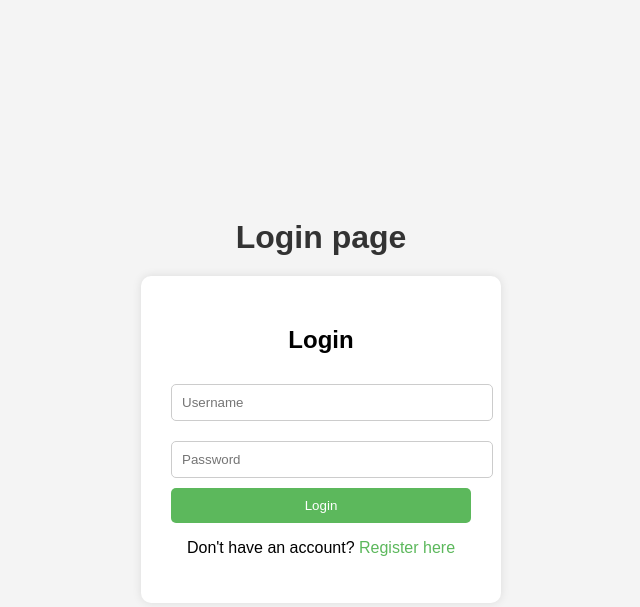
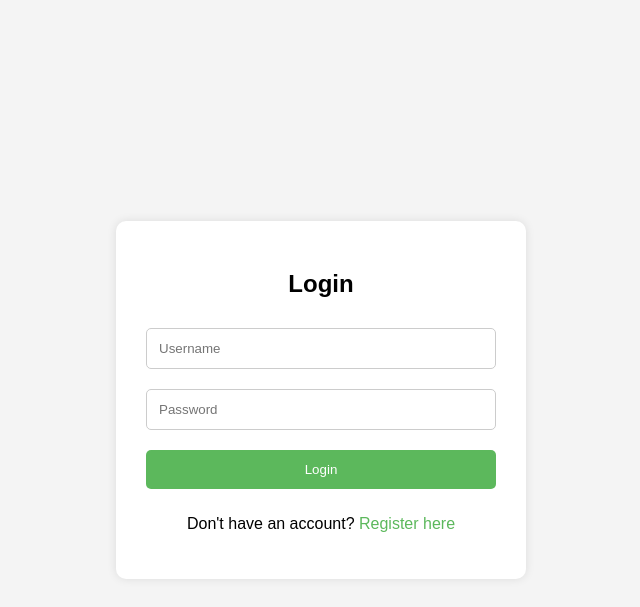
Before and after one commit to 3022249729/GetPost, a Flask app: page /login in a window 1280 px wide. Shown: the top 607 px of the page, without its empty margins (319-959 px from the left). Run offline with Flask 3, Linux system fonts and the light colour scheme.

Commit message:
Fixed register/login error feedback; fixed reggister/login input fields are slightly bigger than the button

```diff
--- a/app.py
+++ b/app.py
@@ -8,9 +8,7 @@ import bcrypt
 from utils.posts import get_post, create_post
 
 app = Flask(__name__)
-
-secret_key = secrets.token_hex(32)
-app.secret_key = 'HOIiot895@#128&900adf(afsd0)_12hrgafsd'
+app.secret_key = secrets.token_hex(16)
 
 db = connect_db()
 if db is not None:
@@ -24,11 +22,12 @@ def login():
     if request.method == 'POST':
         username = request.form.get('username')
         password = request.form.get('password')
-        response = make_response(redirect('/'))
         user = credential_collection.find_one({"username": username})
         if user is None or not bcrypt.checkpw(password.encode('utf-8'), user['password_hash']):
-            return response
+            flash("Invalid username/password", "error")
+            return redirect(url_for('login'))
 
+        response = make_response(redirect('/'))
         auth_token = secrets.token_hex(16)
         hash_auth_token = hashlib.sha256(auth_token.encode('utf-8')).hexdigest()
         credential_collection.update_one(
@@ -37,6 +36,7 @@ def login():
         )
         response.set_cookie('auth_token', auth_token, httponly=True, max_age=3600)
         return response
+
     if request.method == 'GET':
         response = make_response(render_template('login.html'))
         response.headers['X-Content-Type-Options'] = 'nosniff'
@@ -49,26 +49,21 @@ def register():
         username = request.form.get('username')
         password = request.form.get('password')
         confirm_password = request.form.get('confirm_password')
-        if not username:
-            flash("Username cannot be empty", "error")
-        if not password:
-            flash("Password cannot be empty", "error")
-        if not confirm_password:
-            flash("Confirm password cannot be empty", "error")
 
+        # Check if passwords match
         if password != confirm_password:
             flash("Passwords do not match", "error")
-            return render_template('register.html')  # Stay on home page
+            return render_template('register.html')
 
-
+        # Check if password meets strength requirements
         if not validate_password(password):
-            flash("Password invalid", "error")
-            return render_template('register.html')  # Stay on home page
+            flash("Password does not meet the requirements:<br>- 8+ characters<br>- 1 lowercase letter<br>- 1 uppercase letter<br>- 1 special character: !,@,#,$,%,^,&,(,),-,_,=", "error")
+            return render_template('register.html')
 
         # Check if the username is already taken
         if credential_collection.find_one({"username": username}):
             flash("Username already taken", "error")
-            return render_template('register.html')  # Stay on home page
+            return render_template('register.html')
 
         # Hash the password with bcrypt and insert into database
         hashed_password = bcrypt.hashpw(password.encode('utf-8'), bcrypt.gensalt())
@@ -76,12 +71,10 @@ def register():
             "username": username,
             "password_hash": hashed_password
         })
-        flash("Registration successful! You can now log in.", "success")
-        return redirect(url_for('login'), 302)
-
+        return redirect(url_for('login'))
 
     # GET request
-    return render_template('register.html')  # Render home page
+    return render_template('register.html')
 
 
 @app.route('/logout', methods=['GET'])
@@ -101,8 +94,11 @@ def home():
     auth_token = request.cookies.get("auth_token")
     user = credential_collection.find_one({"auth_token_hash":hashlib.sha256(auth_token.encode()).hexdigest()})
     if not user:
-        return redirect(url_for("login"), 302)
+        response = make_response(redirect(url_for("login"), 302))
+        response.set_cookie('auth_token', '', expires=0)
+        return response
     #if using invalid auth_token, redirect back to login
+
     response = make_response(render_template('home_page.html'))
     response.mimetype = "text/html"
     response.headers['X-Content-Type-Options'] = 'nosniff'
--- a/static/css/login.css
+++ b/static/css/login.css
@@ -18,26 +18,26 @@ body {
     padding: 30px;
     border-radius: 10px;
     box-shadow: 0 0 10px rgba(0, 0, 0, 0.1);
-    width: 300px;
+    width: 350px;
 }
 h2 {
     text-align: center;
     margin-bottom: 20px;
 }
+input[type="text"], input[type="password"], button {
+    width: 100%;
+    padding: 12px;
+    margin: 10px 0;
+    border-radius: 5px;
+    box-sizing: border-box;
+}
 input[type="text"], input[type="password"] {
-    width: 100%;
-    padding: 10px;
-    margin: 10px 0;
     border: 1px solid #ccc;
-    border-radius: 5px;
 }
 button {
-    width: 100%;
-    padding: 10px;
     background-color: #5cb85c;
     color: white;
     border: none;
-    border-radius: 5px;
     cursor: pointer;
 }
 button:hover {
@@ -51,3 +51,11 @@ button:hover {
     text-decoration: none;
     color: #5cb85c;
 }
+.error-message, .success {
+    color: red;
+    margin-top: 10px;
+    white-space: nowrap;
+}
+.success {
+    color: green;
+}
--- a/templates/login.html
+++ b/templates/login.html
@@ -3,18 +3,22 @@
 <head>
     <meta charset="UTF-8">
     <meta name="viewport" content="width=device-width, initial-scale=1.0">
-    <title>Login</title>
     <link rel="stylesheet" href="{{ url_for('static', filename='css/login.css')}}">
 </head>
 <body>
-
-<h1 class="title">Login page</h1>
 
 <div class="login-container">
     <h2>Login</h2>
     <form action="/login" method="post">
         <input type="text" name="username" placeholder="Username" required>
         <input type="password" name="password" placeholder="Password" required>
+        {% with messages = get_flashed_messages(with_categories=true) %}
+        {% if messages %}
+            <div id="error" class="error-message">
+                {{ messages[0][1] | safe }}
+            </div>
+        {% endif %}
+    {% endwith %}
         <button type="submit">Login</button>
     </form>
     <div class="footer">
```
Also changed, not shown: templates/register.html (+4 -6 lines), utils/login.py (+0 -13 lines).
